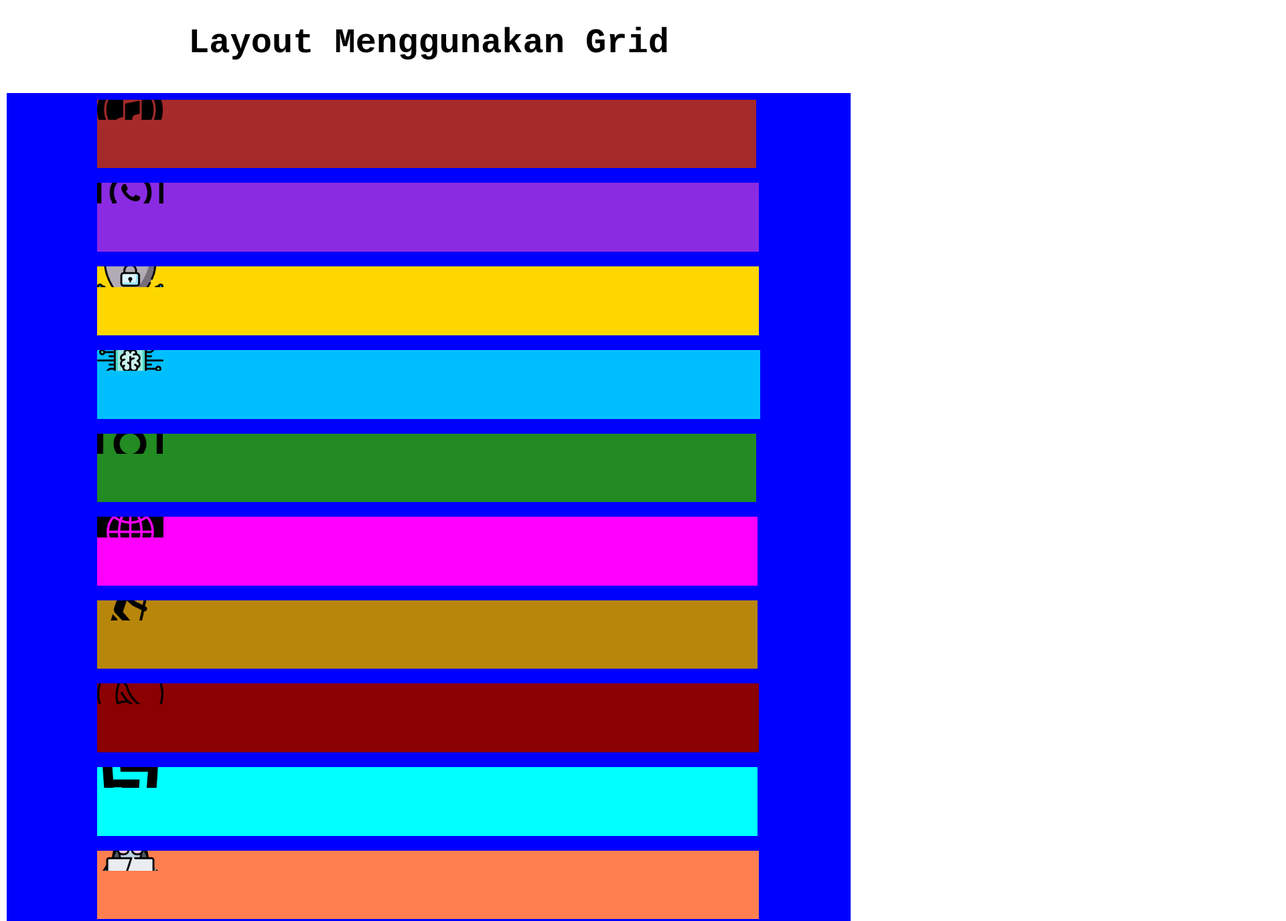
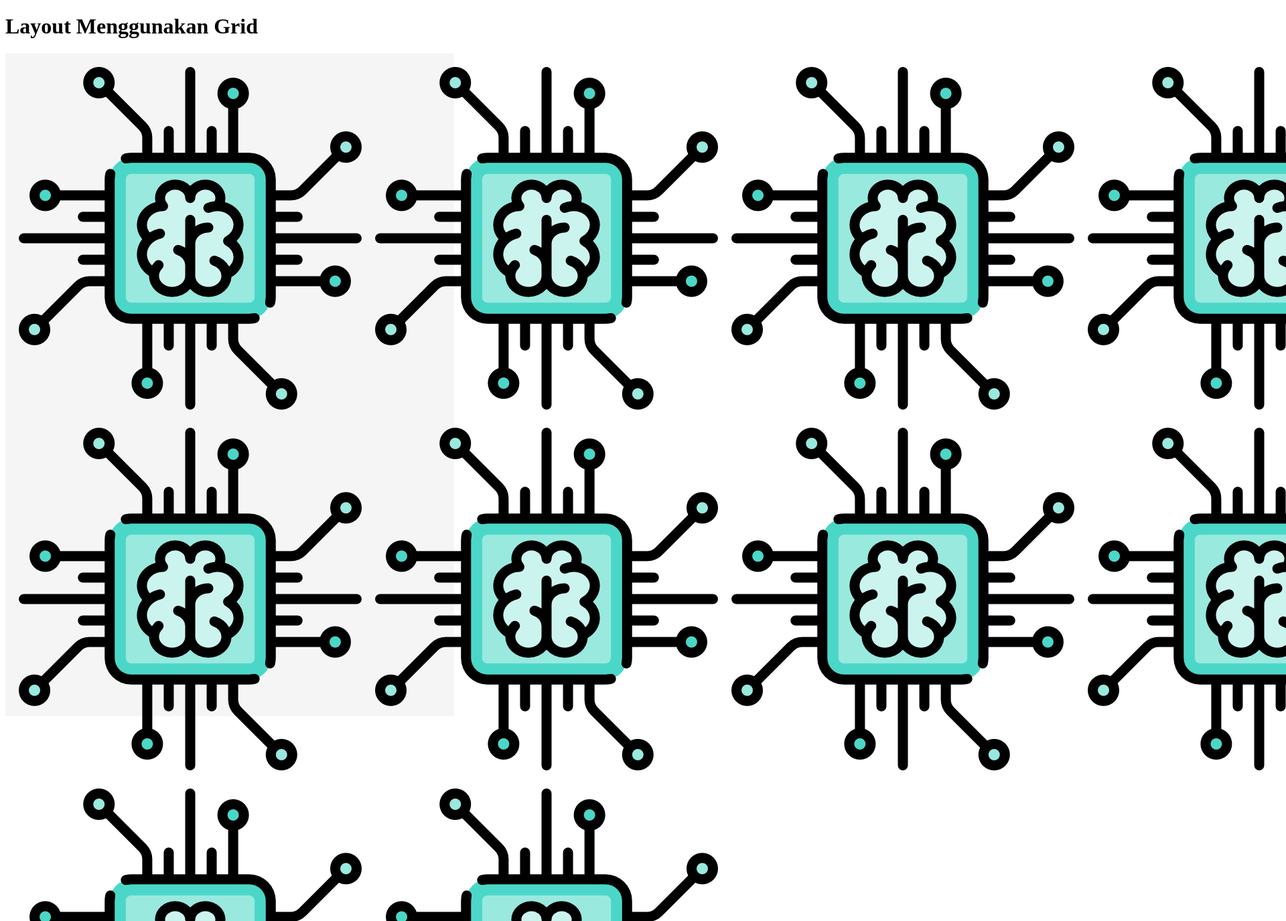
Before and after one commit to nrlsftrr/nrlsftrr.github.io, a plain HTML site: page pages/tugas6-grid.html in a window 1280 px wide. Shown: the top 1376 px of the page at 67% size, 1920 px wide, since content can reach past the window. Drawn offline with Linux system fonts and the light colour scheme.

Commit message:
menambahkan file

```diff
--- a/css/grid-layout.css
+++ b/css/grid-layout.css
@@ -1,113 +1,15 @@
-*{
-    box-sizing: border-box;
+.grid-container{
+    display: grid;
+    color:white;
+    background-color: whitesmoke;
+    width: 630px;
+    height: 950px;
+    grid-template-columns: auto auto auto auto;
+    padding: 20px;
+    gap: 20px;
 }
 
-body{
-    margin: 0;
-    padding: 0;
-    box-sizing: border-box;
+.grid-item{
+    font-size: 30px;
+    text-align: center-#n;
 }
-
-h1{
-    text-align: center;
-    font-size: 4em;
-    font-family: monospace;
-}
-
-ul, li{
-    list-style: none;
-    padding: 0;
-    margin: 10px;
-}
-.grid-container{
-    position: relative;
-    margin: 0;
-    padding: 10px;
-}
-
-.grid-container ul{
-    display: grid;
-    grid-template-columns: repeat(auto-fit,minmax(1000px,auto));
-    grid-auto-flow: dense;
-    grid-gap: 2px;
-    justify-content: center;
-    margin: 0;
-    padding: 0;
-    background-color: blue;
-}
-
-.grid-container ul li {
-    position: relative;
-}
-
-.grid-container ul li:nth-child(1){
-    grid-row: span 1;
-    grid-column: span 3;
-    background-color: brown;
-}
-
-.grid-container ul li:nth-child(2){
-    grid-row: span 3;
-    grid-column: span 5;
-    background-color: blueviolet;
-}
-
-.grid-container ul li:nth-child(3){
-    grid-row: span 2;
-    grid-column: span 5;
-    background-color:gold;
-}
-
-.grid-container ul li:nth-child(4){
-    grid-row: span 2;
-    grid-column: span 6;
-    background-color:deepskyblue;
-}
-
-.grid-container ul li:nth-child(5){
-    grid-row: span 2;
-    grid-column: span 3;
-    background-color:forestgreen;
-}
-
-.grid-container ul li:nth-child(6){
-    grid-row: span 3;
-    grid-column: span 4;
-    background-color:fuchsia;
-}
-
-.grid-container ul li:nth-child(7){
-    grid-row: span 2;
-    grid-column: span 4;
-    background-color:darkgoldenrod;
-}
-
-.grid-container ul li:nth-child(8){
-    grid-row: span 2;
-    grid-column: span 5;
-    background-color:darkred;
-}
-
-.grid-container ul li:nth-child(9){
-    grid-row: span 3;
-    grid-column: span 4;
-    background-color:aqua;
-}
-
-.grid-container ul li:nth-child(10){
-    grid-row: span 2;
-    grid-column: span 5;
-    background-color:coral;
-}
-
-.grid-container ul img{
-    width: 10%;
-    height: 30%;
-    object-fit: cover;
-}
-
-.grid-container ul li:hover{
-    filter: opacity();
-    transition: .2s;
-    cursor: pointer;
-}
--- /dev/null
+++ b/css/switch.css
@@ -0,0 +1,34 @@
+body {
+	font-family: Arial, sans-serif;
+}
+
+#popup {
+	display: none;
+	position: fixed;
+	top: 50%;
+	left: 50%;
+	transform: translate(-50%, -50%);
+	padding: 20px;
+	background-color: #fff;
+	border: 1px solid #ccc;
+	border-radius: 5px;
+	box-shadow: 0 0 10px rgba(0, 0, 0, 0.3);
+}
+
+h2 {
+	margin-top: 0;
+}
+
+button {
+	margin: 5px;
+	padding: 10px;
+	font-size: 16px;
+	border: none;
+	border-radius: 5px;
+	background-color: #eee;
+	cursor: pointer;
+}
+
+button:hover {
+	background-color: #ddd;
+}
--- a/pages/tugas6-grid.html
+++ b/pages/tugas6-grid.html
@@ -10,18 +10,16 @@
 <body>
             <h1>Layout Menggunakan Grid</h1>
         <div class="grid-container">
-            <ul>
-             <li><img src="../asset/musik.png"></li>
-             <li><img src="../asset/whatsapp.png"></li>
-            <li><img src="../asset/Cyber Security.png"></li>
-            <li><img src="../asset/Chip free icons.png"></li>
-            <li><img src="../asset/instagram.png"></liS>
-            <li><img src="../asset/web.png"></li>
-            <li><img src="../asset/SUP icon in iOS Filled Style.png"></li>
-            <li><img src="../asset/julus.png"></li>
-            <li><img src="../asset/Html free icons.png"></li>
-            <li><img src="../asset/Hacker free vector.png"></li>
-        </ul>
+            <div class="grid-item grid-box1"><img class="icon" src="../asset/Chip free icons.png"></div>
+            <div class="grid-item grid-box2"><img class="icon" src="../asset/Chip free icons.png"></div>
+            <div class="grid-item grid-box3"><img class="icon" src="../asset/Chip free icons.png"></div>
+            <div class="grid-item grid-box4"><img class="icon" src="../asset/Chip free icons.png"></div>
+            <div class="grid-item grid-box5"><img class="icon" src="../asset/Chip free icons.png"></div>
+            <div class="grid-item grid-box6"><img class="icon" src="../asset/Chip free icons.png"></div>
+            <div class="grid-item grid-box7"><img class="icon" src="../asset/Chip free icons.png"></div>
+            <div class="grid-item grid-box8"><img class="icon" src="../asset/Chip free icons.png"></div>
+            <div class="grid-item grid-box9"><img class="icon" src="../asset/Chip free icons.png"></div>
+            <div class="grid-item grid-box10"><img class="icon" src="../asset/Chip free icons.png"></div>
         </div>
 </body>
 </html>
```
Also changed, not shown: javascript/jankenpon.js (added, +47 -0 lines), pages/tugas7-swith.html (added, +20 -0 lines).
